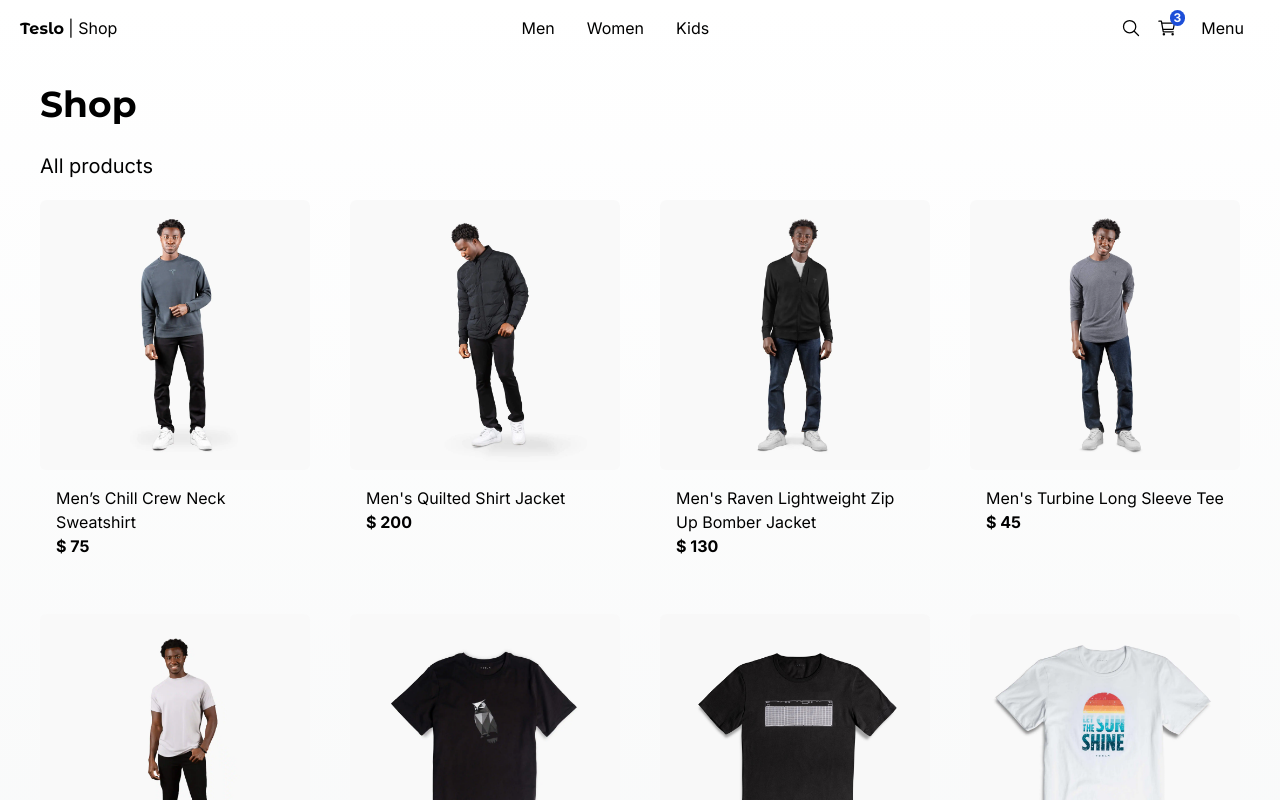
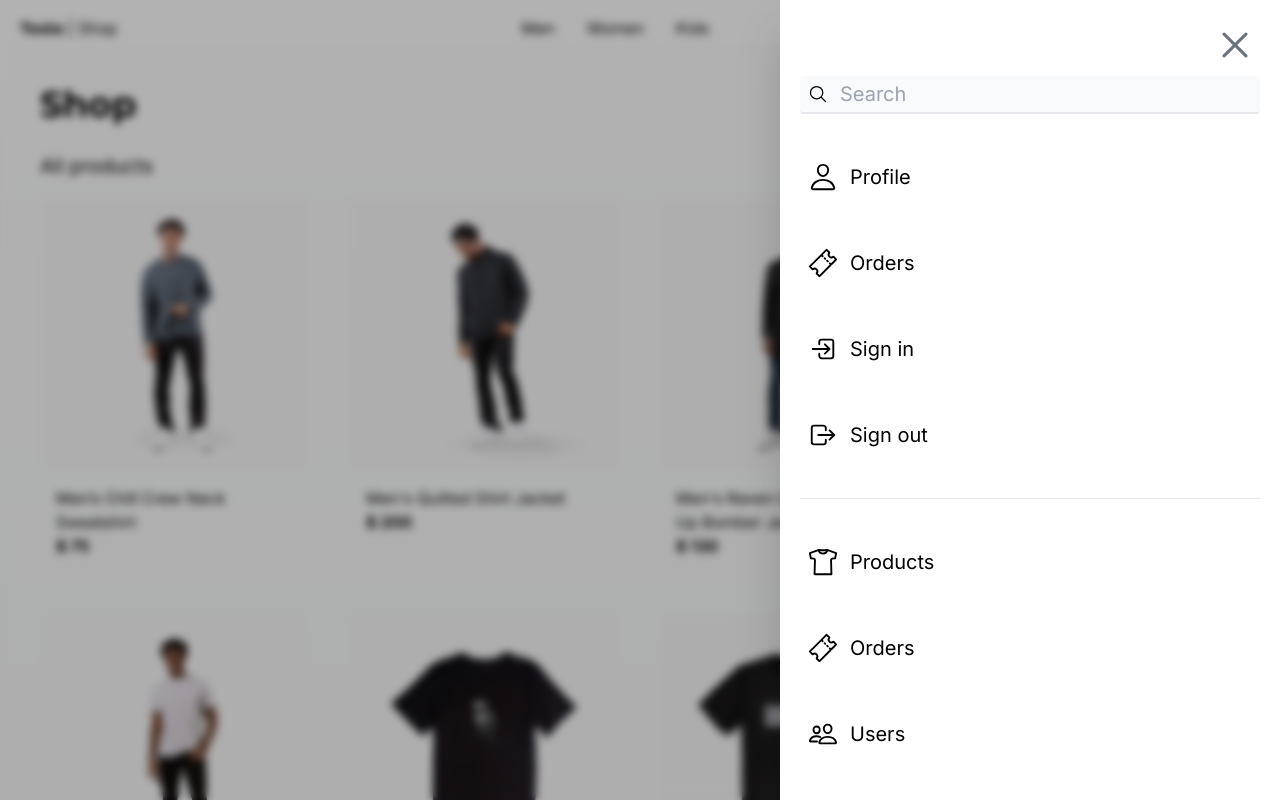
Before and after one commit to misterdan100/teslo-shop-v1, a Next.js app: page / in a window 1280 px wide. Both pictures are taken after a click on the button "Menu". Shown: the top 800 px of the page. Built offline with nearby package versions, Linux system fonts and the light colour scheme.

Commit message:
core: create sidemenu w/ slice effect

```diff
--- a/package.json
+++ b/package.json
@@ -9,10 +9,12 @@
     "lint": "next lint"
   },
   "dependencies": {
+    "clsx": "^2.1.1",
     "next": "14.0.1",
     "react": "^18",
     "react-dom": "^18",
-    "react-icons": "^5.3.0"
+    "react-icons": "^5.3.0",
+    "zustand": "^5.0.1"
   },
   "devDependencies": {
     "@types/node": "^20",
--- a/src/app/(shop)/layout.tsx
+++ b/src/app/(shop)/layout.tsx
@@ -1,4 +1,4 @@
-import { TopMenu } from "@/components";
+import { Sidebar, TopMenu } from "@/components";
 
 export default function ShopLayout({
  children
@@ -8,6 +8,7 @@
   return (
     <main className=" min-h-screen">
       <TopMenu />
+      <Sidebar />
 
       <div className="px-0 sm:px-10">
         {children}
--- a/src/components/index.ts
+++ b/src/components/index.ts
@@ -4,3 +4,4 @@
 export * from './ui/top-menu/TopMenu'
 export * from './ui/not-found/PageNotFound'
 export * from './ui/title/Title'
+export * from './ui/sidebar/Sidebar'
--- /dev/null
+++ b/src/components/ui/sidebar/Sidebar.tsx
@@ -0,0 +1,118 @@
+'use client'
+
+import { useUIStore } from "@/store"
+import clsx from "clsx"
+import Link from "next/link"
+import { IoCloseOutline, IoLogInOutline, IoLogOutOutline, IoPeopleOutline, IoPersonOutline, IoSearchOutline, IoShirtOutline, IoTicketOutline } from "react-icons/io5"
+
+export const Sidebar = () => {
+    const isSlideMenuOpen = useUIStore(state => state.isSideMenuOpen)
+    const closeSideMenu = useUIStore(state => state.closeSideMenu)
+
+
+
+  return (
+    <div>
+      {isSlideMenuOpen && (
+        <>
+          {/* Black Background */}
+          <div className="fixed top-0 left-0 w-screen h-screen z-10 bg-black opacity-30" />
+
+          {/* Blur */}
+          <div
+          onClick={closeSideMenu}
+          className="fade-in fixed top-0 left-0 w-screen h-screen z-10 backdrop-filter backdrop-blur-sm" />
+        </>
+      )}
+
+      {/* Sidemenu */}
+      <nav
+        className={
+            clsx(
+                'fixed p-5 right-0 top-0 w-[500px] h-screen bg-white z-20 shadow-2xl transform transition-all duration-300',
+                {
+                    "translate-x-full": !isSlideMenuOpen
+                }
+            )
+        }
+
+      >
+        <IoCloseOutline
+          size={50}
+          className="absolute top-5 right-5 cursor-pointer text-gray-500"
+          onClick={closeSideMenu}
+        />
+
+        {/* Inputs */}
+        <div className="relative mt-14">
+          <IoSearchOutline size={20} className="absolute top-2 left-2" />
+          <input
+            type="text"
+            placeholder="Search"
+            className="w-full bg-gray-50 rounded pl-10 py-1 pr-10 border-b-2 text-xl border-gray-200 focus:outline-none focus:border-blue-500 transition-all"
+          />
+        </div>
+
+        {/* Menu Options */}
+        <Link
+          href="/"
+          className="flex items-center mt-10 p-2 hover:bg-gray-100 rounded-md transition-all"
+        >
+          <IoPersonOutline size={30} />
+          <span className="ml-3 text-xl">Profile</span>
+        </Link>
+
+        <Link
+          href="/"
+          className="flex items-center mt-10 p-2 hover:bg-gray-100 rounded-md transition-all"
+        >
+          <IoTicketOutline size={30} />
+          <span className="ml-3 text-xl">Orders</span>
+        </Link>
+
+        <Link
+          href="/"
+          className="flex items-center mt-10 p-2 hover:bg-gray-100 rounded-md transition-all"
+        >
+          <IoLogInOutline size={30} />
+          <span className="ml-3 text-xl">Sign in</span>
+        </Link>
+
+        <Link
+          href="/"
+          className="flex items-center mt-10 p-2 hover:bg-gray-100 rounded-md transition-all"
+        >
+          <IoLogOutOutline size={30} />
+          <span className="ml-3 text-xl">Sign out</span>
+        </Link>
+
+        {/* Line Separate */}
+        <div className="w-full h-px bg-gray-200 my-10" />
+
+        <Link
+          href="/"
+          className="flex items-center mt-10 p-2 hover:bg-gray-100 rounded-md transition-all"
+        >
+          <IoShirtOutline size={30} />
+          <span className="ml-3 text-xl">Products</span>
+        </Link>
+
+        <Link
+          href="/"
+          className="flex items-center mt-10 p-2 hover:bg-gray-100 rounded-md transition-all"
+        >
+          <IoTicketOutline size={30} />
+          <span className="ml-3 text-xl">Orders</span>
+        </Link>
+
+        <Link
+          href="/"
+          className="flex items-center mt-10 p-2 hover:bg-gray-100 rounded-md transition-all"
+        >
+          <IoPeopleOutline size={30} />
+          <span className="ml-3 text-xl">Users</span>
+        </Link>
+      </nav>
+    </div>
+  );
+}
--- a/src/components/ui/top-menu/TopMenu.tsx
+++ b/src/components/ui/top-menu/TopMenu.tsx
@@ -1,8 +1,12 @@
+'use client'
+
 import { titleFont } from "@/config/fonts"
+import { useUIStore } from "@/store"
 import Link from "next/link"
 import { IoCartOutline, IoSearchOutline } from "react-icons/io5"
 
 export const TopMenu = () => {
+    const openSideMenu = useUIStore(state => state.openSideMenu)
   return (
     <nav
         className="flex px-5 justify-between items-center w-full"
@@ -54,6 +58,7 @@
             </Link>
             <button
                 className="m-2 p-2 rounded-md transition-all hover:bg-gray-100"
+                onClick={openSideMenu}
             >Menu</button>
 
         </div>
--- /dev/null
+++ b/src/store/index.ts
@@ -0,0 +1 @@
+export * from './ui/ui-store'
--- /dev/null
+++ b/src/store/ui/ui-store.ts
@@ -0,0 +1,13 @@
+import { create } from 'zustand'
+
+interface State {
+    isSideMenuOpen: boolean
+    openSideMenu: () => void
+    closeSideMenu: () => void
+}
+
+export const useUIStore = create<State>()( ( set ) => ({
+    isSideMenuOpen: false,
+    openSideMenu: () => set({isSideMenuOpen: true}),
+    closeSideMenu: () => set({isSideMenuOpen: false}),
+}))
```
Also changed, not shown: 1 other file (tests, documents, lock files or other folders).
